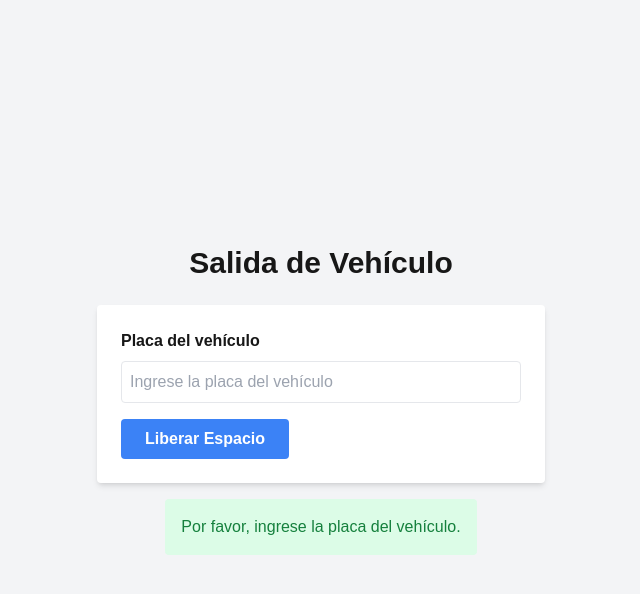
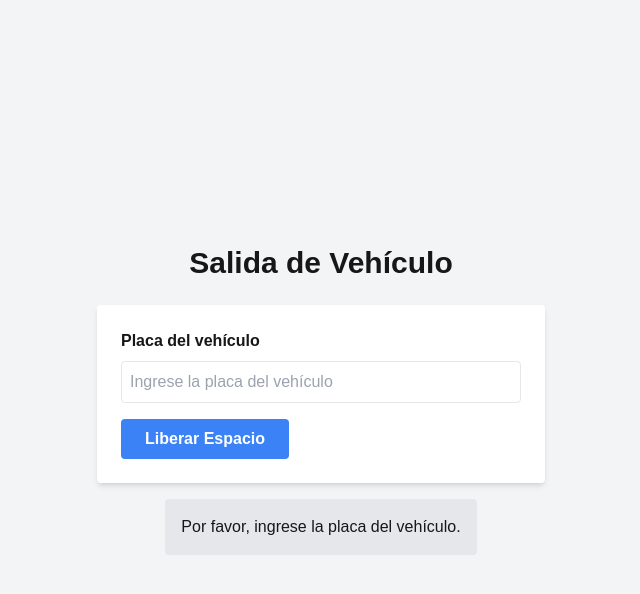
Before and after one commit to BrayanOrtigoza07/parqueaderivirtual, a Next.js app: page /salida in a window 1280 px wide. Both pictures are taken after a click on the button "Liberar Espacio". Shown: the top 594 px of the page, without its empty margins (319-959 px from the left). Built offline with nearby package versions, Linux system fonts and the light colour scheme.

Commit message:
Integración49

```diff
--- a/app/salida/page.tsx
+++ b/app/salida/page.tsx
@@ -2,24 +2,12 @@
 
 import { useState } from 'react';
 
-// Definir el tipo del registro que se espera
-interface HistorySalida {
-  name: string;
-  role: string;
-  plate: string;
-  parking_lot: string;
-  space: number;
-  entry_time: string;
-  exit_time: string;
-}
-
 export default function Salida() {
   const [plate, setPlate] = useState('');
-  const [message, setMessage] = useState(''); // Mensaje reducido
-  const [lastRecord, setLastRecord] = useState<HistorySalida | null>(null);
+  const [message, setMessage] = useState('');
 
   const handlePlateChange = (e: React.ChangeEvent<HTMLInputElement>) => {
-    setPlate(e.target.value.toUpperCase()); // Convertir a mayúsculas por consistencia
+    setPlate(e.target.value);
   };
 
   const handleExit = async () => {
@@ -29,7 +17,6 @@ export default function Salida() {
     }
 
     try {
-      // Enviar solicitud para liberar espacio
       const response = await fetch('/api/salida', {
         method: 'POST',
         headers: { 'Content-Type': 'application/json' },
@@ -37,7 +24,7 @@ export default function Salida() {
       });
 
       if (response.ok) {
-        setMessage('Espacio liberado exitosamente.'); // Mensaje simplificado
+        setMessage('Espacio liberado exitosamente.');
         setPlate(''); // Limpiar el campo de entrada
       } else {
         const error = await response.json();
@@ -72,7 +59,7 @@ export default function Salida() {
         </button>
       </div>
       {message && (
-        <div className="mt-4 p-4 bg-green-100 text-green-700 text-center rounded">
+        <div className="mt-4 p-4 bg-gray-200 text-center rounded">
           <p>{message}</p>
         </div>
       )}
```
